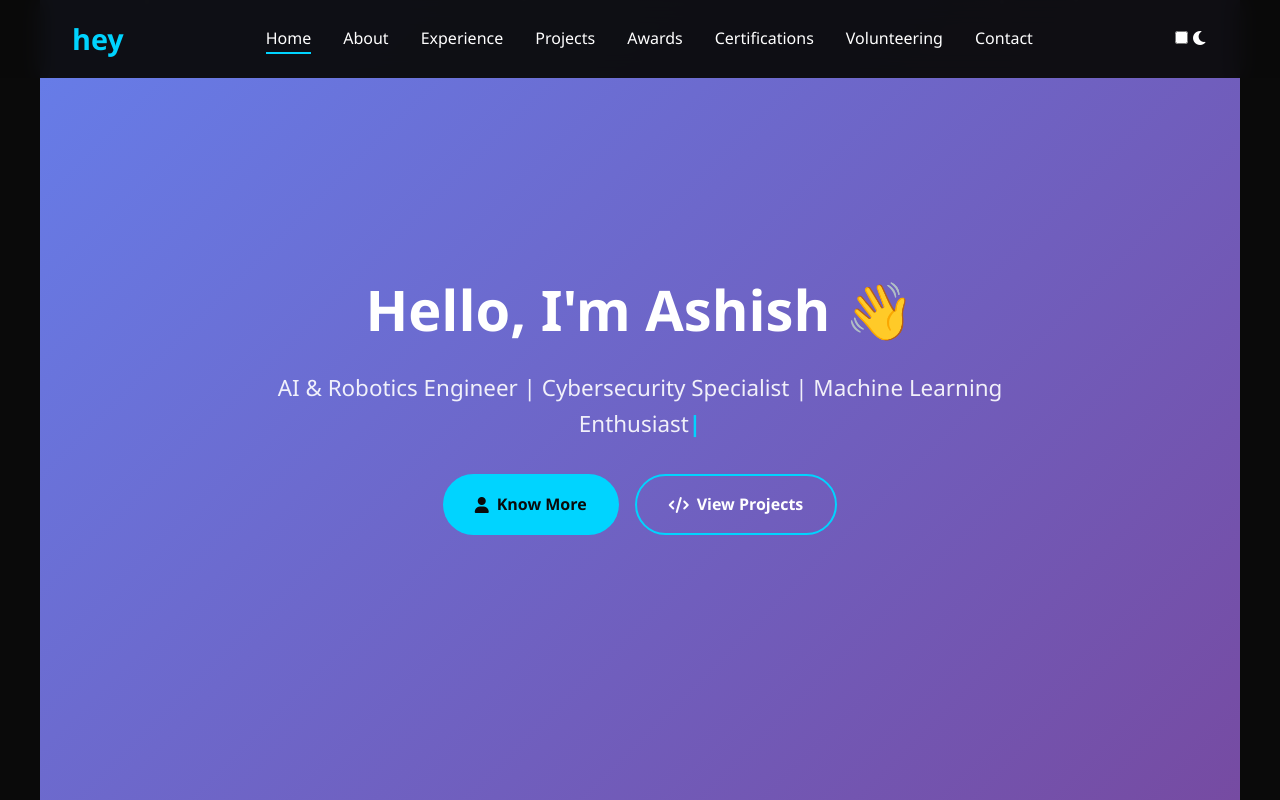
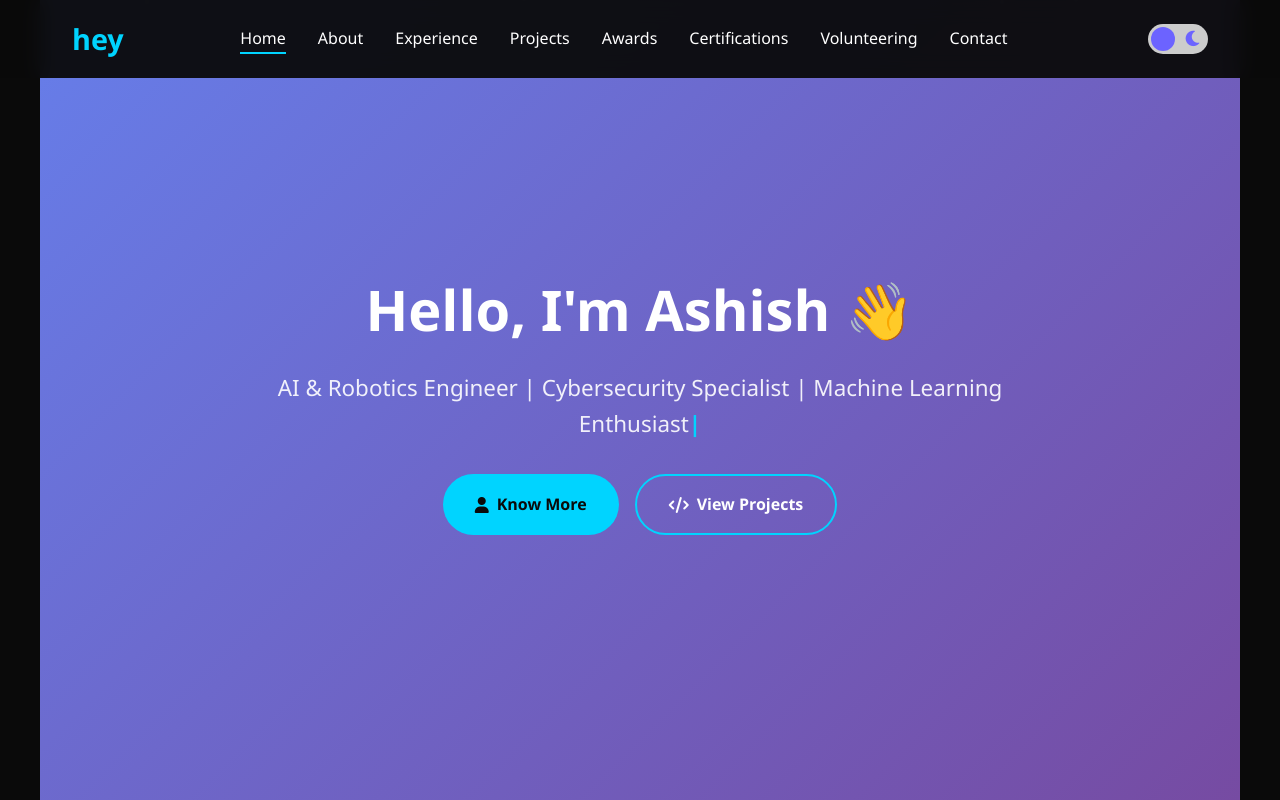
Before and after one commit to WorkingCrowz/porfoliowebsite, a plain HTML site: page index.html in a window 1280 px wide. Shown: the top 800 px of the page. Drawn offline with Linux system fonts and the light colour scheme.

Commit message:
Update style.css

```diff
--- a/style.css
+++ b/style.css
@@ -1,4 +1,4 @@
-/* Full style.css content (unchanged from your uploaded file) */
+/* Full style.css content (merged & ready) */
 * {
     margin: 0;
     padding: 0;
@@ -577,3 +577,70 @@ footer {
         padding: 0 1rem;
     }
 }
+
+/* ===========================
+   Day/Night Toggle Button
+   =========================== */
+
+.theme-toggle {
+    display: flex;
+    align-items: center;
+    margin-left: 1.5rem;
+}
+
+.theme-toggle input {
+    display: none;
+}
+
+.toggle-label {
+    width: 60px;
+    height: 30px;
+    background: #ccc;
+    border-radius: 40px;
+    position: relative;
+    cursor: pointer;
+    transition: 0.3s ease;
+    display: flex;
+    align-items: center;
+    justify-content: flex-end;
+    padding-right: 6px;
+}
+
+.toggle-label i {
+    color: #6c63ff;
+    font-size: 1.1rem;
+    margin-left: 5px;
+}
+
+.toggle-circle {
+    width: 24px;
+    height: 24px;
+    background: #6c63ff;
+    border-radius: 50%;
+    position: absolute;
+    top: 3px;
+    left: 3px;
+    transition: 0.3s ease;
+}
+
+/* ON state */
+#themeSwitch:checked + .toggle-label {
+    background: #6c63ff;
+}
+
+#themeSwitch:checked + .toggle-label .toggle-circle {
+    transform: translateX(30px);
+    background: white;
+}
+
+/* LIGHT MODE THEME */
+.light-mode {
+    --primary-color: #0077cc;
+    --secondary-color: #0066aa;
+    --accent-color: #ff6b6b;
+    --dark-bg: #ffffff;
+    --darker-bg: #f2f2f2;
+    --light-text: #000000;
+    --gray-text: #333333;
+    --card-bg: #ffffff;
+}
```
